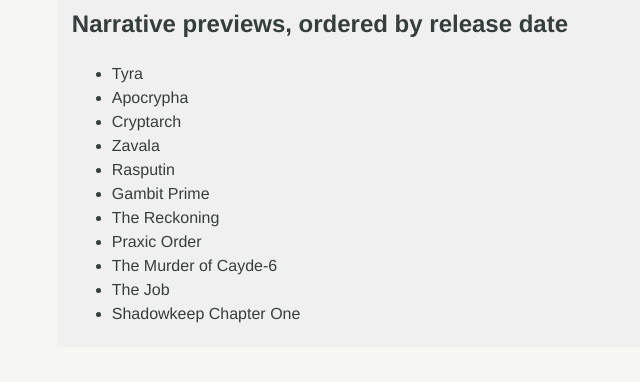
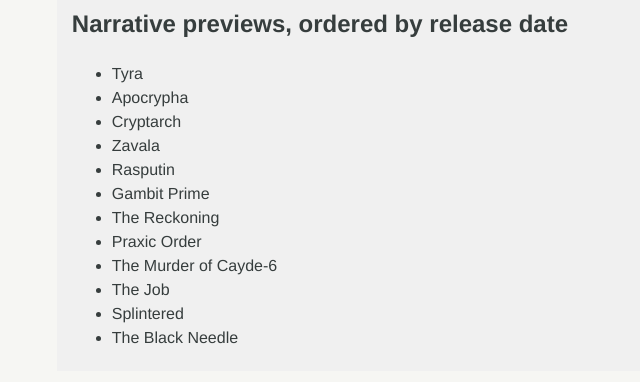
Before and after one commit to PadPalon/narrative-preview-mirror, a plain HTML site: page index.html in a window 1280 px wide. Shown: the part 98-480 px from the top of the page, without its empty margins (189-829 px from the left). Drawn offline with Linux system fonts and the light colour scheme.

Commit message:
rename shadowkeep to black needle

```diff
--- a/index.html
+++ b/index.html
@@ -23,7 +23,8 @@
         <li><a href="Praxic-Order.html">Praxic Order</a></li>
         <li><a href="The-Murder-of-Cayde-6.html">The Murder of Cayde-6</a></li>
         <li><a href="The-Job.html">The Job</a></li>
-        <li><a href="Shadowkeep-Chapter-One.html">Shadowkeep Chapter One</a></li>
+        <li><a href="Splintered.html">Splintered</a></li>
+        <li><a href="The_Black_Needle.html">The Black Needle</a></li>
     </ul>
 </div>
 </body>
```
Also changed, not shown: Splintered.html (renamed from Shadowkeep-Chapter-One.html, +2 -1 lines), images/weblore_splintered.jpg (renamed from images/weblore_shadowkeep_chapter_one.jpg).
